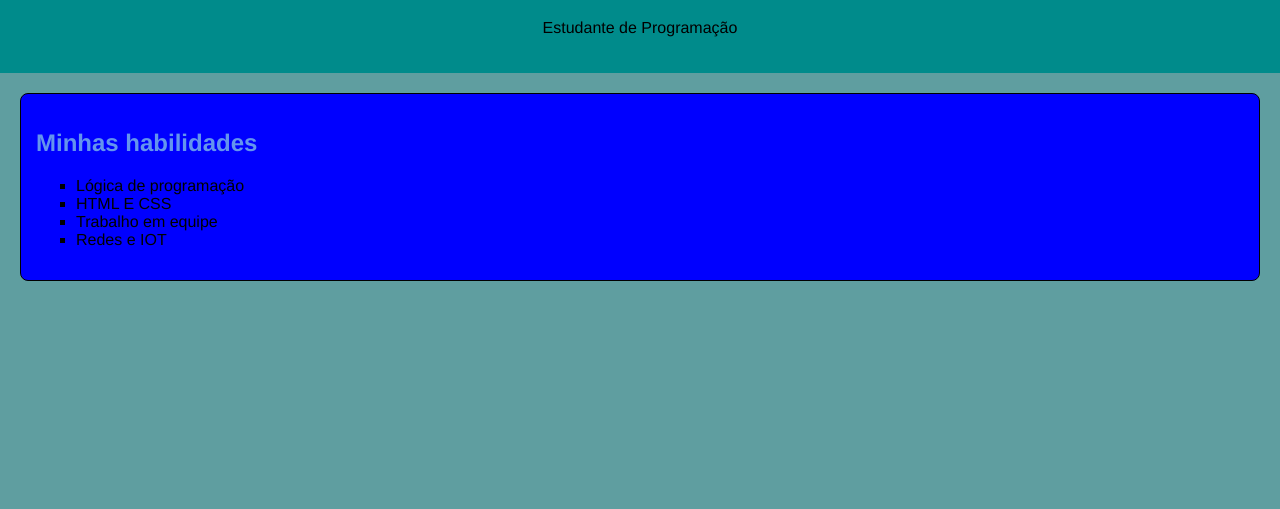
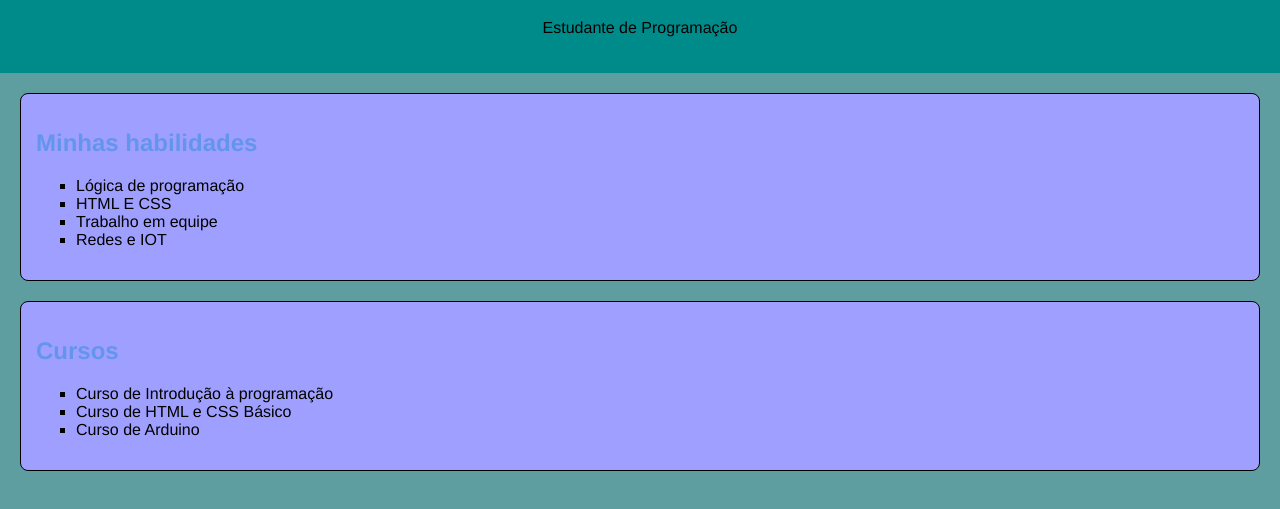
Before and after one commit to santossfeer/site, a plain HTML site: page index.html in a window 1280 px wide. Shown: the part 81-590 px from the top of the page. Drawn offline with Linux system fonts and the light colour scheme.

Commit message:
Add files via upload

```diff
--- a/index.html
+++ b/index.html
@@ -20,7 +20,7 @@
         }
 
         section {
-            background-color: blue;
+            background-color: rgb(159, 159, 255);
             padding: 15px;
             margin-bottom: 20px;
             border: 1px solid;
@@ -53,6 +53,15 @@
                     <li>Redes e IOT</li>
                 </ul>
             </section>
+
+            <section>
+                <h2>Cursos</h2>
+                <ul>
+                    <li>Curso de Introdução à programação</li>
+                    <li>Curso de HTML e CSS Básico</li>
+                    <li>Curso de Arduino</li>
+                </ul>
+            </section>
         </main>
     </body>
 </html>
```
